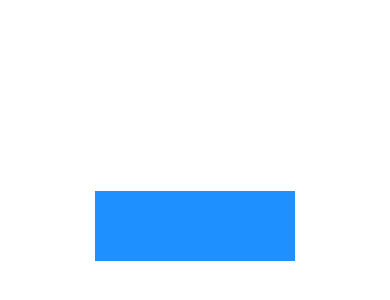
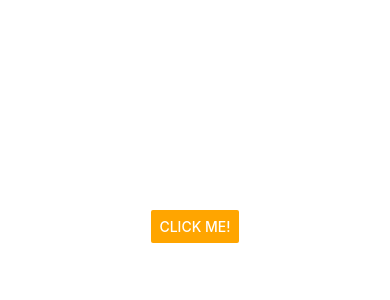
Before and after one commit to jonathanpperry/done-with-it, a React Native app: screen / in a window 390 px wide. Shown: the part 196-496 px from the top of the page. Built offline with nearby package versions, Linux system fonts and the light colour scheme.

Commit message:
Made a button that logs to the console

```diff
--- a/App.js
+++ b/App.js
@@ -1,21 +1,10 @@
 import React from "react";
-import {
-  StyleSheet,
-  TouchableNativeFeedback,
-  Image,
-  SafeAreaView,
-  TouchableOpacity,
-  View,
-} from "react-native";
+import { Button, StyleSheet, SafeAreaView } from "react-native";
 
 export default function App() {
   return (
     <SafeAreaView style={styles.container}>
-      <TouchableOpacity onPress={() => console.log("Image tapped!")}>
-        <View
-          style={{ width: 200, height: 70, backgroundColor: "dodgerblue" }}
-        ></View>
-      </TouchableOpacity>
+      <Button color="orange" title="Click Me!" onPress={() => console.log("Button tapped.")} />
     </SafeAreaView>
   );
 }
```
